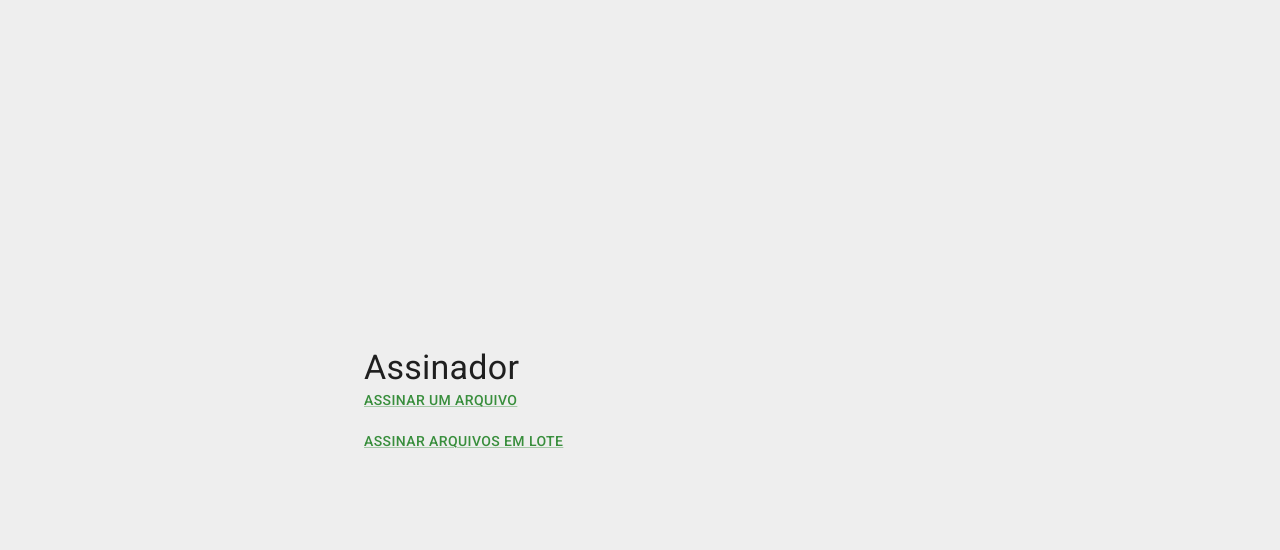
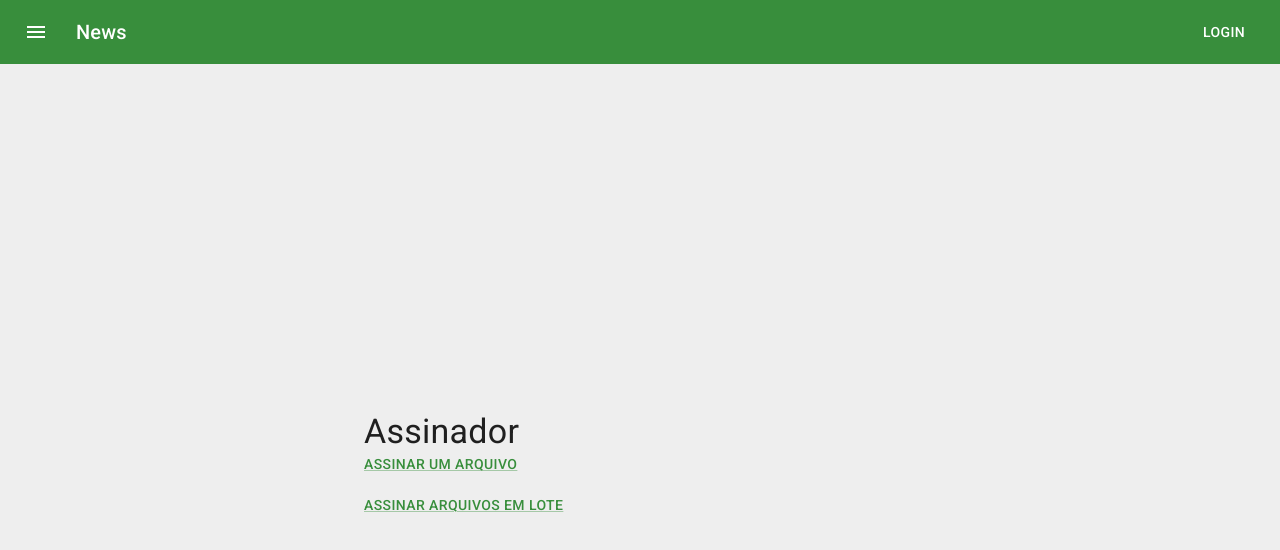
Before and after one commit to FeliciLab/govbr-signature-integration-front, a React (Vite) app: page / in a window 1280 px wide. Shown: the top 550 px of the page. Built offline with nearby package versions, Linux system fonts and the light colour scheme; no server answers.

Commit message:
🚧 primeiros passos

```diff
--- /dev/null
+++ b/src/components/TopAppBar/index.tsx
@@ -0,0 +1,36 @@
+import {
+  AppBar,
+  Box,
+  Button,
+  IconButton,
+  Toolbar,
+  Typography,
+} from '@mui/material';
+import React from 'react';
+import MenuIcon from '@mui/icons-material/Menu';
+
+const TopAppBar: React.FC = () => {
+  return (
+    <Box sx={{ flexGrow: 1 }}>
+      <AppBar position="static">
+        <Toolbar>
+          <IconButton
+            size="large"
+            edge="start"
+            color="inherit"
+            aria-label="menu"
+            sx={{ mr: 2 }}
+          >
+            <MenuIcon />
+          </IconButton>
+          <Typography variant="h6" component="div" sx={{ flexGrow: 1 }}>
+            News
+          </Typography>
+          <Button color="inherit">Login</Button>
+        </Toolbar>
+      </AppBar>
+    </Box>
+  );
+};
+
+export default TopAppBar;
--- /dev/null
+++ b/src/layouts/DefaultLayout/index.tsx
@@ -0,0 +1,37 @@
+import {
+  Divider,
+  Drawer,
+  List,
+  ListItem,
+  ListItemButton,
+  ListItemText,
+} from '@mui/material';
+import { Box } from '@mui/system';
+import React from 'react';
+import ListItemIcon from '@mui/material/ListItemIcon';
+import MailIcon from '@mui/icons-material/Mail';
+import InboxIcon from '@mui/icons-material/MoveToInbox';
+import TopAppBar from '../../components/TopAppBar';
+
+interface DefaultLayoutProps {
+  children: React.ReactNode;
+}
+
+const DefaultLayout: React.FC<DefaultLayoutProps> = ({ children }) => {
+  return (
+    <Box
+      sx={{
+        display: 'flex',
+        width: '100%',
+        height: '100vh',
+        flexDirection: 'column',
+      }}
+    >
+      <TopAppBar />
+
+      <Box>{children}</Box>
+    </Box>
+  );
+};
+
+export default DefaultLayout;
--- a/src/router/index.tsx
+++ b/src/router/index.tsx
@@ -1,4 +1,5 @@
 import { createBrowserRouter } from 'react-router-dom';
+import DefaultLayout from '../layouts/DefaultLayout';
 import Home from '../pages/Home';
 import routerNames from './routerNames';
 
@@ -6,7 +7,11 @@ import routerNames from './routerNames';
 const router = createBrowserRouter([
   {
     path: routerNames.HOME,
-    element: <Home />,
+    element: (
+      <DefaultLayout>
+        <Home />
+      </DefaultLayout>
+    ),
   },
 ]);
 
```
